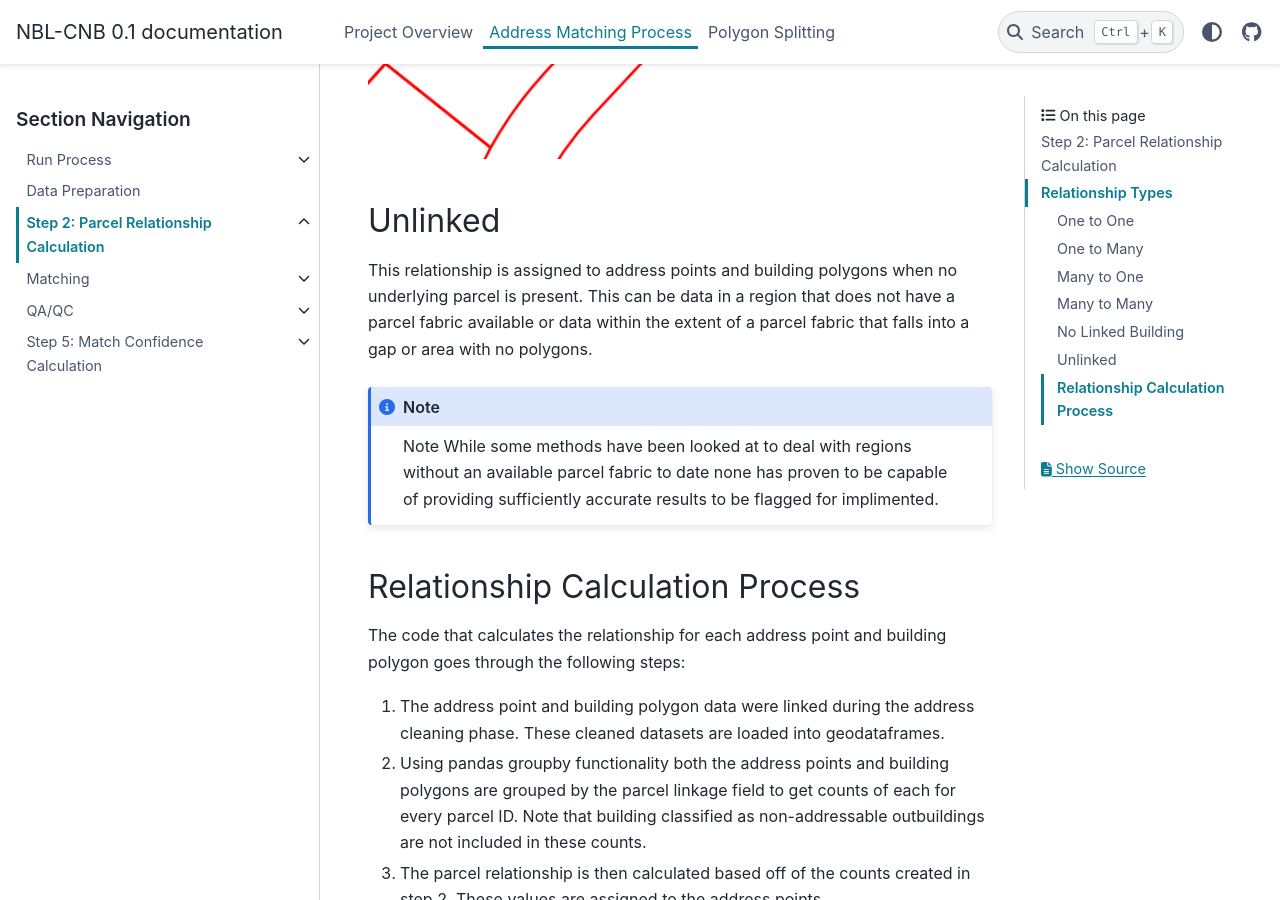
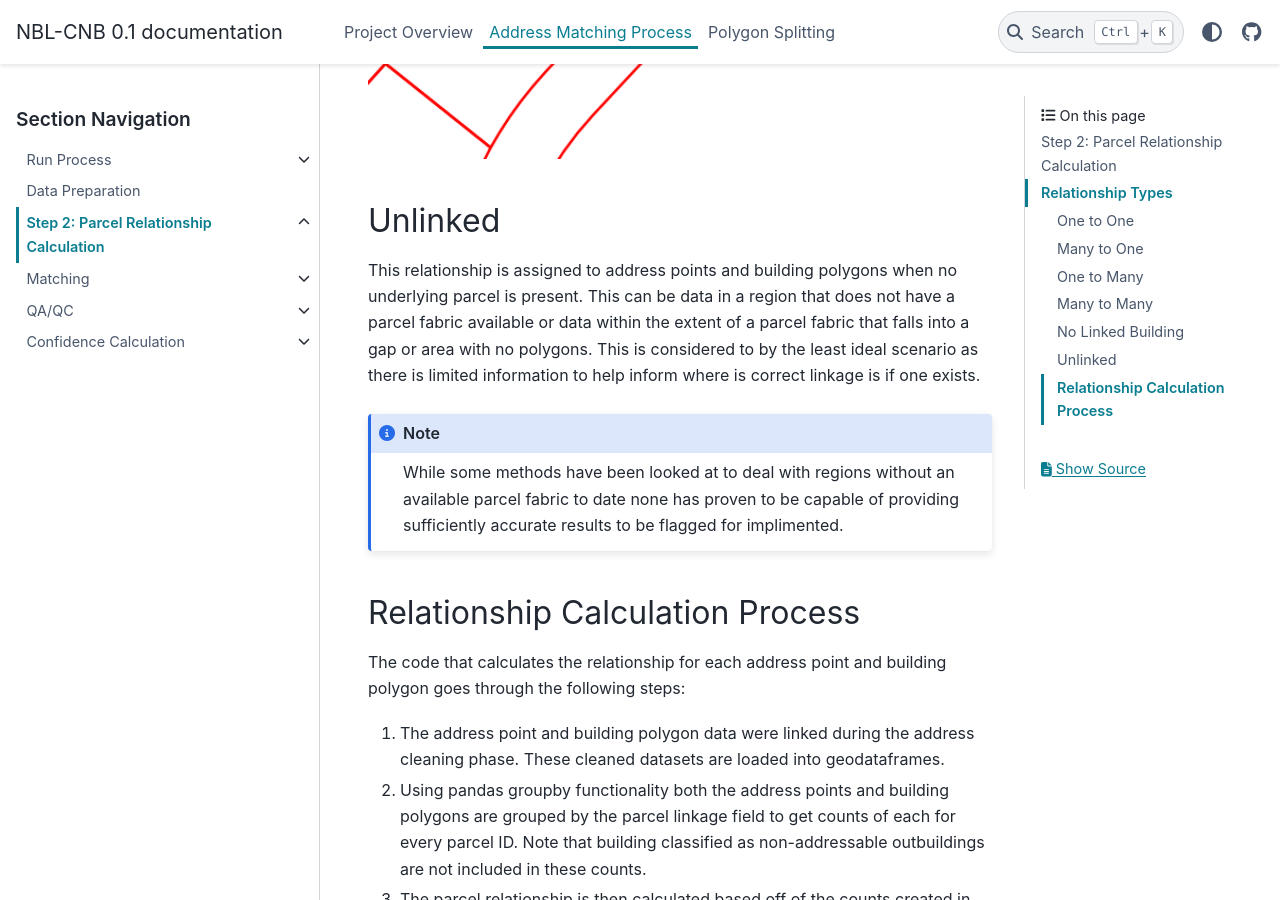
Before and after one commit to StatCan/NBL-CNB, a Sphinx documentation site: the page built from docs/source/address_matching/parcel_rel_cal.rst, in a window 1280 px wide and 900 px high, scrolled down 3453 px. Built offline with Sphinx 7.4.7 and the PyData theme 0.15.4, drawn with Linux system fonts in a browser that asks for light colours; pages that are not in the unit, such as notebooks, are missing from menus; some of the changed text lies outside the part shown.

Commit message:
Minor documentation updates

```diff
--- a/docs/source/address_matching/confidence.rst
+++ b/docs/source/address_matching/confidence.rst
@@ -83,7 +83,7 @@
     :header-rows: 1
 
 Method
-======
+------
 
 The information described above is put into use in the following way:
 
--- a/docs/source/address_matching/data_prep.rst
+++ b/docs/source/address_matching/data_prep.rst
@@ -141,6 +141,7 @@
    * Of the remaining cases look at the count of building polygons compared to the count of address points. Flag all building polygons that exceeed the count of address points and are less than 100m2.
 
    The above steps are organized into a function which is then run on groups of buildings organized by the linking parcel. The funtions and the code to properly call it can be seen below.
+
    .. code-block:: python
 
       def find_sheds( bf_data, ap_count, bf_area_field='bf_area', bf_index_field='bf_index', bp_threshold=20, min_adressable_area=50, max_shed_size=100):
--- a/docs/source/address_matching/parcel_rel_cal.rst
+++ b/docs/source/address_matching/parcel_rel_cal.rst
@@ -25,16 +25,6 @@
    :width: 400
    :alt: One to One Example
 
-One to Many
------------
-
-In this relationship type there is one address point but many building footprints contained in a
-single parcel.
-
-.. image:: img/one_to_many.png
-   :width: 400
-   :alt: One to Many Example
-
 This is considered the ideal scenario and steps are taken to create as many one to one relationships as possible.
 For example, flagging non-addressable outbuildings during the data cleaning phase allows us to exclude those
 building polygons from the parcel relationship calculation.
@@ -47,6 +37,16 @@
 .. image:: img/many_to_one.png
    :width: 400
    :alt: Many to One Example
+
+One to Many
+-----------
+
+In this relationship type there is one address point but many building footprints contained in a
+single parcel.
+
+.. image:: img/one_to_many.png
+   :width: 400
+   :alt: One to Many Example
 
 Many to Many
 ------------
@@ -71,9 +71,10 @@
 --------
 
 This relationship is assigned to address points and building polygons when no underlying parcel is present. This can be data in a region that
-does not have a parcel fabric available or data within the extent of a parcel fabric that falls into a gap or area with no polygons.
+does not have a parcel fabric available or data within the extent of a parcel fabric that falls into a gap or area with no polygons. This is
+considered to by the least ideal scenario as there is limited information to help inform where is correct linkage is if one exists.
 
-.. Note:: Note
+.. Note::
    While some methods have been looked at to deal with regions without an available parcel fabric to date none has proven to be capable of providing
    sufficiently accurate results to be flagged for implimented.
 
--- a/docs/source/project_overview.rst
+++ b/docs/source/project_overview.rst
@@ -17,4 +17,4 @@
 
 .. container:: button
 
-   :doc:`New Brunswick Prototype <project_overview\nb_prototype>`
+   :doc:`New Brunswick Prototype <project_overview/nb_prototype>`
```
